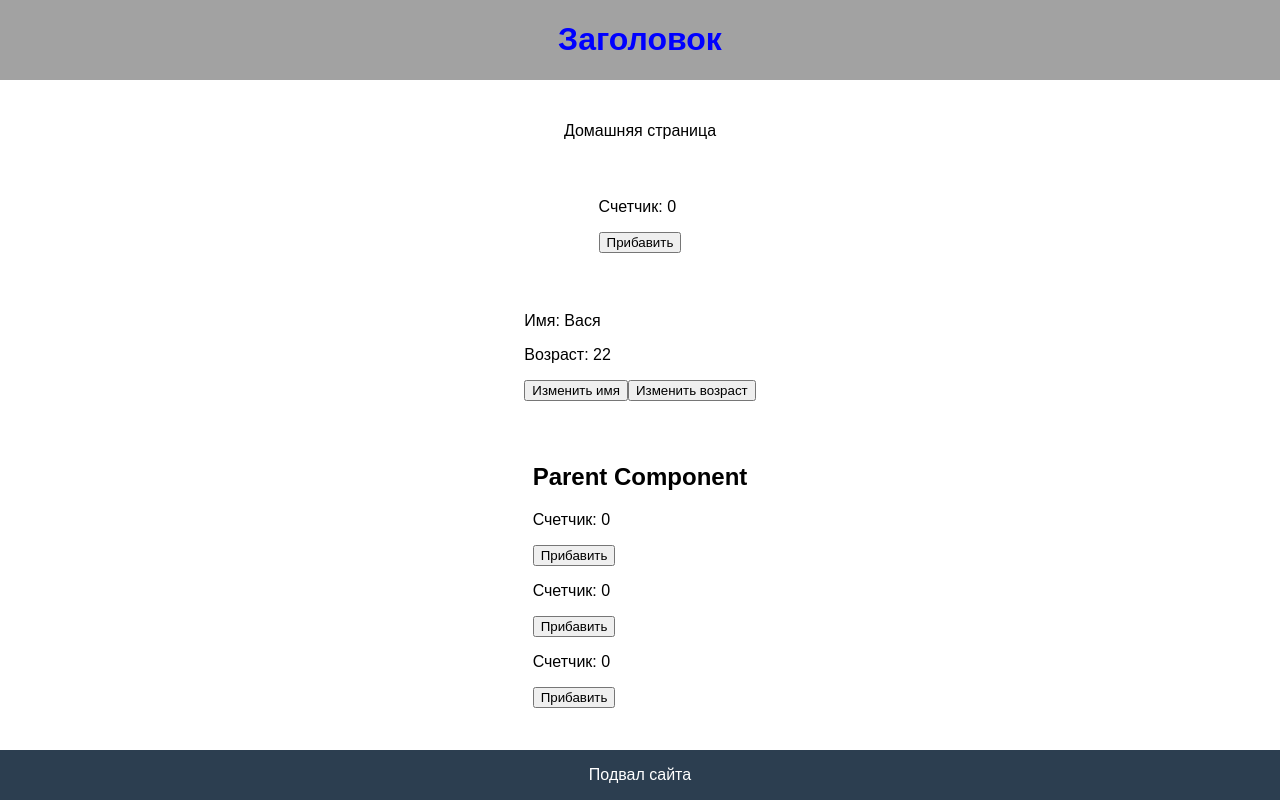
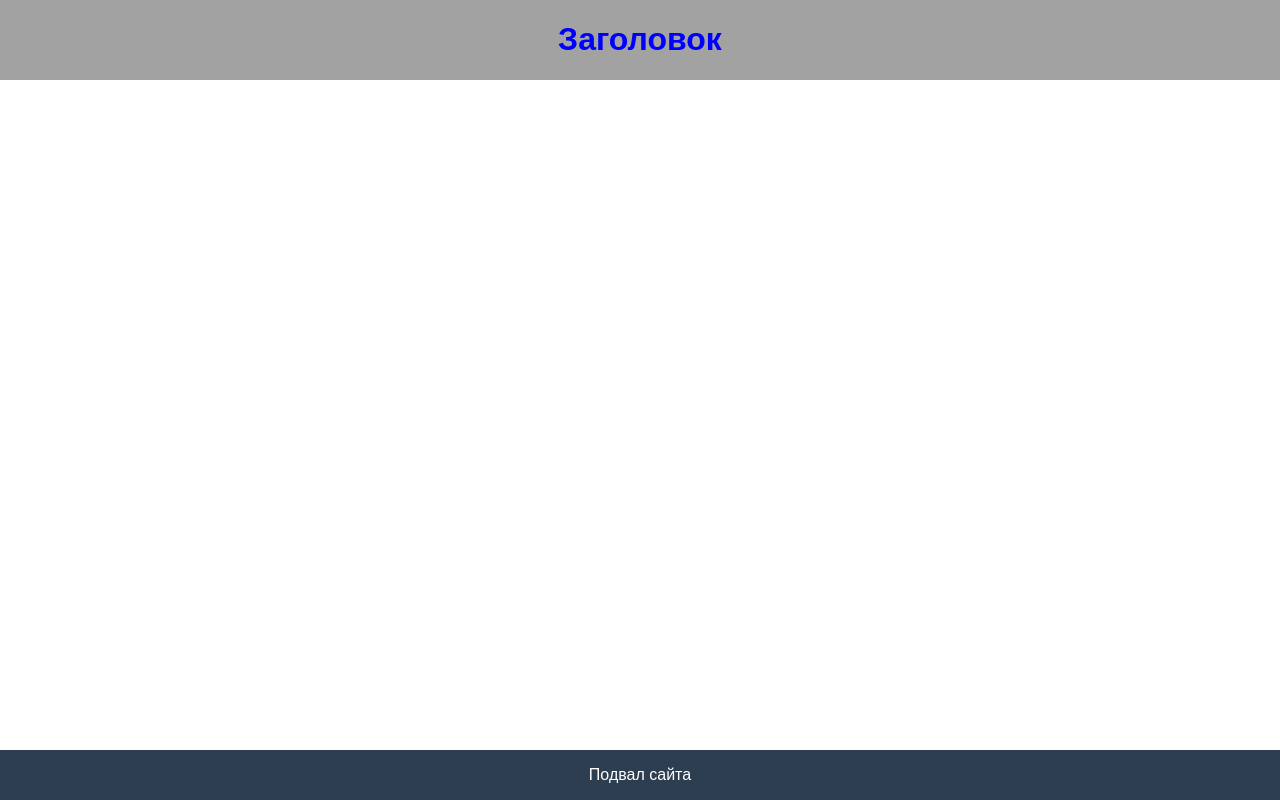
Before and after one commit to tusin777/my-app, a React (Vite) app: page / in a window 1280 px wide. Built offline with nearby package versions, Linux system fonts and the light colour scheme.

Commit message:
Урок 1.13. Условный рендеринг в React

```diff
--- a/package.json
+++ b/package.json
@@ -4,7 +4,7 @@
   "version": "0.0.0",
   "type": "module",
   "scripts": {
-    "dev": "vite",
+    "dev": "vite --host",
     "build": "vite build",
     "lint": "eslint .",
     "preview": "vite preview"
--- a/src/components/App/App.jsx
+++ b/src/components/App/App.jsx
@@ -1,20 +1,14 @@
 import Header from "../Header/Header";
 import HomePage from "../../pages/HomePage";
 import { Footer } from "../Footer/Footer";
-import Counter from "../Counter";
 
 import "./App.css";
-import UserProfile from "../UserProfile";
-import ParentComponent from "../ParentComponent";
 
 function App() {
   return (
     <main className="app">
       <Header />
       <HomePage />
-      <Counter />
-      <UserProfile />
-      <ParentComponent />
       <Footer />
     </main>
   );
--- a/src/components/ChildComponent.jsx
+++ /dev/null
@@ -1,28 +0,0 @@
-// import { Component } from "react";
-
-// export class ChildComponent extends Component {
-//   render() {
-//     const { count, onIncrement } = this.props;
-//     return (
-//       <div>
-//         <p>Счетчик: {count}</p>
-//         <button onClick={onIncrement}>Прибавить</button>
-//       </div>
-//     );
-//   }
-// }
-
-// export default ChildComponent;
-
-import React from "react";
-
-const ChildComponent = (props) => {
-  return (
-    <div>
-      <p>Счетчик: {props.count}</p>
-      <button onClick={props.onIncrement}>Прибавить</button>
-    </div>
-  );
-};
-
-export default ChildComponent;
--- a/src/components/Counter.jsx
+++ /dev/null
@@ -1,25 +0,0 @@
-import { Component } from "react";
-
-export default class Counter extends Component {
-  constructor(props) {
-    super(props);
-    this.state = {
-      count: 0,
-    };
-  }
-
-  increment = () => {
-    this.setState((prevState) => ({ count: prevState.count + 1 }));
-    this.setState((prevState) => ({ count: prevState.count + 1 }));
-    this.setState((prevState) => ({ count: prevState.count + 1 }));
-  };
-
-  render() {
-    return (
-      <div>
-        <p>Счетчик: {this.state.count}</p>
-        <button onClick={this.increment}>Прибавить</button>
-      </div>
-    );
-  }
-}
--- /dev/null
+++ b/src/components/Greeting.jsx
@@ -0,0 +1,23 @@
+// const Greeting = ({ isLoggedIn }) => {
+//   if (isLoggedIn) {
+//     return <h1>Добро пожаловать!</h1>;
+//   } else {
+//     return <h1>Пожалуйста войдите в систему!</h1>;
+//   }
+// };
+
+// export default Greeting;
+
+const Greeting = ({ isLoggedIn }) => {
+  return (
+    <>
+      {isLoggedIn ? (
+        <h1>Добро пожаловать!</h1>
+      ) : (
+        <h1>Пожалуйста войдите в систему!</h1>
+      )}
+    </>
+  );
+};
+
+export default Greeting;
--- /dev/null
+++ b/src/components/Notification.jsx
@@ -0,0 +1,9 @@
+const Notification = ({ messages }) => {
+  return (
+    <div>
+      {messages.length > 0 && <h1>У вас {messages.length} новых сообщений</h1>}
+    </div>
+  );
+};
+
+export default Notification;
--- a/src/components/ParentComponent.jsx
+++ /dev/null
@@ -1,36 +0,0 @@
-import { Component } from "react";
-import ChildComponent from "./ChildComponent";
-
-export class ParentComponent extends Component {
-  constructor(props) {
-    super(props);
-    this.state = {
-      count: [0, 0, 0],
-    };
-  }
-
-  increment = (i) => {
-    this.setState((prevState) => {
-      const newCount = [...prevState.count];
-      newCount[i] += 1;
-      return { count: newCount };
-    });
-  };
-
-  render() {
-    return (
-      <div>
-        <h2>Parent Component</h2>
-        {this.state.count.map((count, index) => (
-          <ChildComponent
-            key={index}
-            count={count}
-            onIncrement={() => this.increment(index)}
-          />
-        ))}
-      </div>
-    );
-  }
-}
-
-export default ParentComponent;
--- /dev/null
+++ b/src/components/TodoList.jsx
@@ -0,0 +1,18 @@
+const TodoList = ({ todos }) => {
+  return (
+    <div>
+      {todos.map((todo) => (
+        <li
+          key={todo.id}
+          style={{
+            color: todo.completed ? "blue" : "red",
+          }}
+        >
+          {todo.text}
+        </li>
+      ))}
+    </div>
+  );
+};
+
+export default TodoList;
--- a/src/components/UserProfile.jsx
+++ /dev/null
@@ -1,33 +0,0 @@
-import { Component } from "react";
-
-class UserProfile extends Component {
-  constructor(props) {
-    super(props);
-
-    this.state = {
-      name: "Вася",
-      age: 22,
-    };
-  }
-
-  updateName = () => {
-    this.setState({ name: "Маша" });
-  };
-
-  updateAge = () => {
-    this.setState({ age: this.state.age + 1 });
-  };
-
-  render() {
-    return (
-      <div>
-        <p>Имя: {this.state.name}</p>
-        <p>Возраст: {this.state.age}</p>
-        <button onClick={this.updateName}>Изменить имя</button>
-        <button onClick={this.updateAge}>Изменить возраст</button>
-      </div>
-    );
-  }
-}
-
-export default UserProfile;
--- /dev/null
+++ b/src/components/WelcomeMessage.jsx
@@ -0,0 +1,10 @@
+import React from "react";
+
+const WelcomeMessage = ({ isLoggedIn }) => {
+  if (isLoggedIn) {
+    return <h1>Добро пожаловать!</h1>;
+  }
+  return null;
+};
+
+export default WelcomeMessage;
--- a/src/pages/HomePage.jsx
+++ b/src/pages/HomePage.jsx
@@ -1,7 +1,40 @@
+import Greeting from "../components/Greeting";
+import Notification from "../components/Notification";
+import TodoList from "../components/TodoList";
+import WelcomeMessage from "../components/WelcomeMessage";
 import "./HomePage.css";
 
 function HomePage() {
-  return <div>Домашняя страница</div>;
+  // const messages = ["сообщения 1", "сообщение 2", "we"];
+  // const [value, setValue] = useState("");
+
+  // const todos = [
+  //   { id: 1, text: "изучить реакт", completed: true },
+  //   { id: 2, text: "создать проект", completed: false },
+  //   { id: 3, text: "написать компоненты", completed: false },
+  //   { id: 4, text: "добавить стили", completed: true },
+  //   { id: 5, text: "реализовать роутинг", completed: false },
+  //   { id: 6, text: "подключить API", completed: true },
+  //   { id: 7, text: "обработать ошибки", completed: false },
+  //   { id: 8, text: "настроить сборку", completed: true },
+  //   { id: 9, text: "оптимизировать производительность", completed: false },
+  //   { id: 10, text: "написать тесты", completed: false },
+  //   { id: 11, text: "задеплоить приложение", completed: true },
+  //   { id: 12, text: "обновить документацию", completed: false },
+  // ];
+
+  const isLoggedIn = false;
+
+  return (
+    <>
+      {/* <Greeting isLoggedIn={false} />
+      <Greeting isLoggedIn={true} />
+      <Notification messages={messages} />
+      <Notification messages={[]} /> */}
+      {/* <TodoList todos={todos} /> */}
+      <WelcomeMessage isLoggedIn={isLoggedIn} />
+    </>
+  );
 }
 
 export default HomePage;
```
